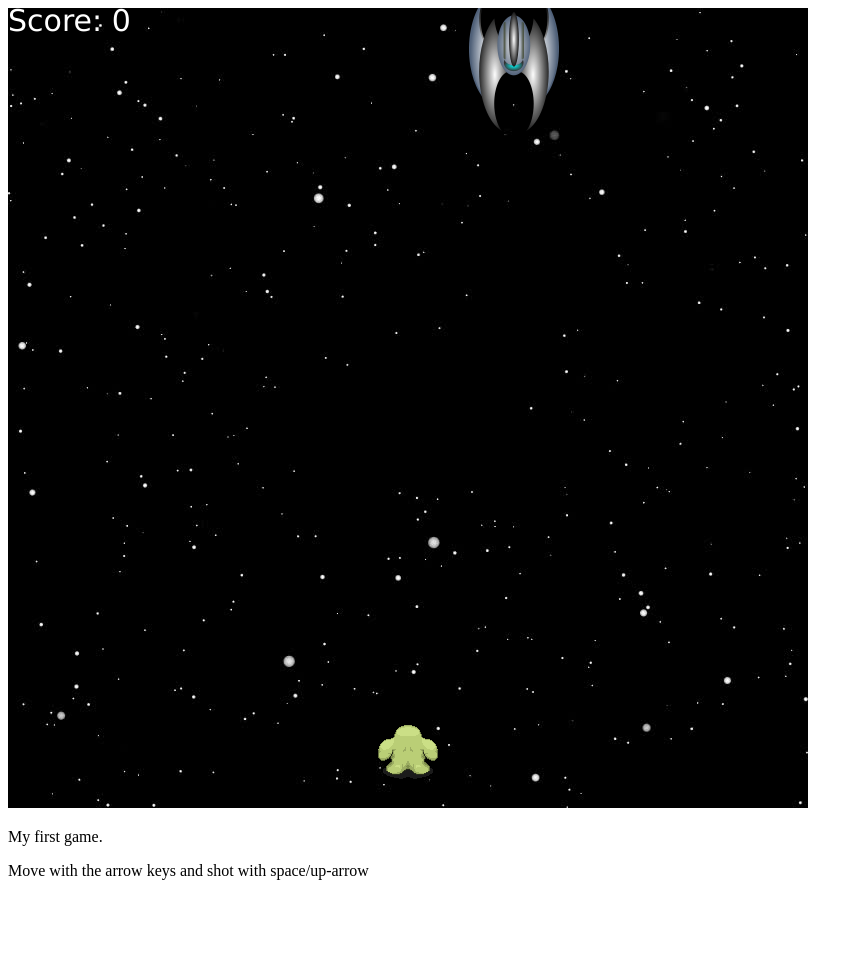
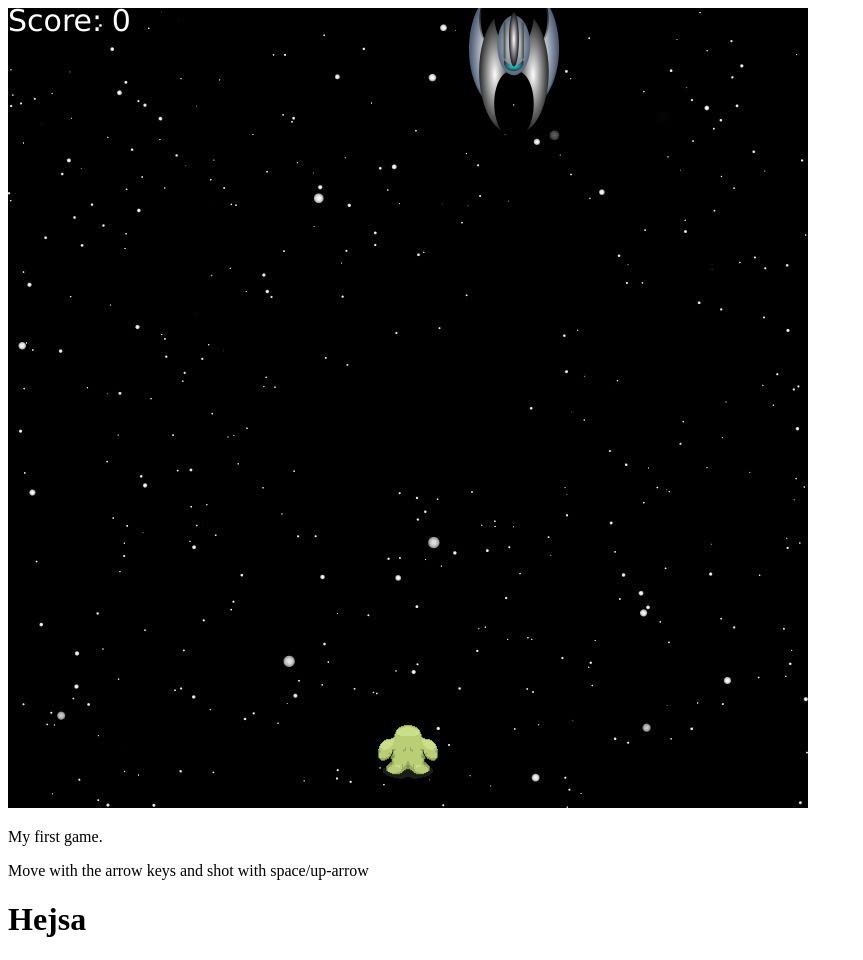
Before and after one commit to Kiwibuffalo/FG, a plain HTML site: page index.html in a window 1280 px wide. Shown: the whole page, without its empty margins (0-863 px from the left). Before the commit the page ends 896 px from the top, so only its background shows below. Drawn offline with Linux system fonts and the light colour scheme; no server answers.

Commit message:
Added footer

```diff
--- a/index.html
+++ b/index.html
@@ -18,6 +18,8 @@
 
     <p>My first game.</p>
     <p>Move with the arrow keys and shot with space/up-arrow</p>
-
+    <footer>
+        <h1>Hejsa</h1>
+    </footer>
 </body>
 </html>
```
